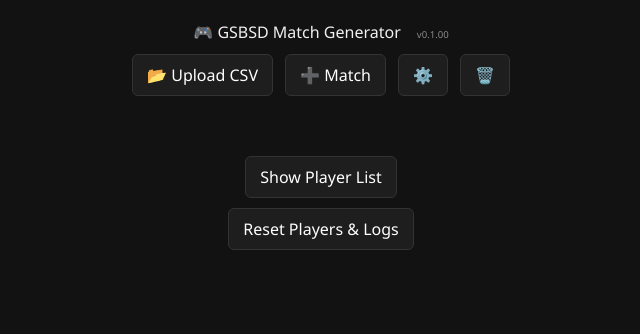
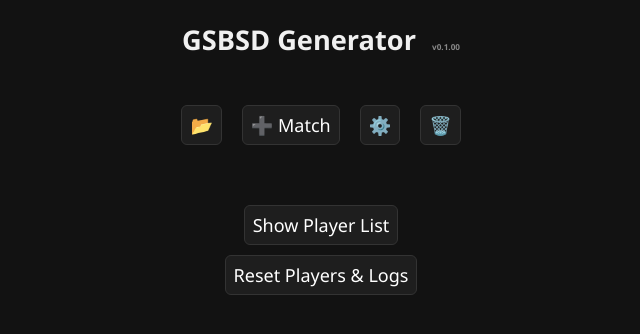
Before and after one commit to Mihka-el/GSBSD, a React (Create React App) app: page / in a window 1280 px wide. Shown: the top 334 px of the page, without its empty margins (319-959 px from the left). Built offline with nearby package versions, Linux system fonts and the light colour scheme.

Commit message:
ScreenSize

```diff
--- a/src/App.css
+++ b/src/App.css
@@ -16,23 +16,40 @@ body {
   text-align: center;
   margin-bottom: 20px;
 }
+.header h1 {
+  font-size: 1.7rem; /* Adjust the title size as needed */
+  font-weight: bold; /* Make sure the title stands out */
+  margin-bottom: 20px; /* Optional, to add space below the title */
+}
 
+.header span {
+  font-size: 0.6em; /* Keep the version smaller */
+  margin-left: 1rem;
+  color: #888;
+}
 .menu {
   display: flex;
-  justify-content: center;
-  gap: 12px;
-  flex-wrap: wrap;
-  margin-top: 10px;
+  gap: 20px; /* Space between buttons */
+  justify-content: center; /* Ensure buttons are horizontally centered */
+  flex-wrap: nowrap; /* Ensure buttons do not wrap to the next line */
 }
 
 button {
   background-color: #1e1e1e;
   color: white;
   border: 1px solid #333;
-  padding: 8px 14px;
+  padding: 4px 8px; /* Reduce padding to fit the icon size */
   border-radius: 6px;
   cursor: pointer;
   transition: background-color 0.2s;
+  display: inline-flex;
+  justify-content: center;
+  align-items: center;
+  width: auto;
+  min-width: 40px; /* Set a smaller width */
+  height: 40px; /* Set a height that fits the icon size */
+  font-size: 18px; /* Reduce font size to match the icon size */
+  line-height: 0; /* Ensure no extra line height */
 }
 
 button:hover {
@@ -145,25 +162,22 @@ button:hover {
 
 @media (max-width: 600px) {
   .menu {
+    flex-direction: row; /* Ensure buttons are always horizontal */
+    align-items: center; /* Ensure buttons align properly vertically */
+  }
+
+  .menu button {
+    min-width: 40px; /* Smaller minimum width */
+    width: auto; /* Buttons will not expand to 100% width on small screens */
+  }
+
+  .upload-box {
+    margin-top: 20px;
+  }s
+
+  .actions {
     flex-direction: column;
+    gap: 15px;
     align-items: center;
   }
-  .match-grid {
-    grid-template-columns: 1fr;
-  }
 }
-
-input[type="text"],
-input[type="number"] {
-  background-color: #1e1e1e;
-  color: #ffffff; /* or #f0f0f0 */
-  border: 1px solid #444;
-  padding: 6px 10px;
-  border-radius: 6px;
-  outline: none;
-}
-
-input[type="text"]::placeholder,
-input[type="number"]::placeholder {
-  color: #888;
-}
--- a/src/App.js
+++ b/src/App.js
@@ -1,4 +1,3 @@
-// 🎮 App.js (Revamped with Card Layout)
 import React, { useState } from "react";
 import Papa from "papaparse";
 import "./App.css";
@@ -116,24 +115,29 @@ function App() {
     <div className="app">
       <header className="header">
         <h1>
-          🎮 GSBSD Match Generator
+          GSBSD Generator
           <span
-            style={{ fontSize: "0.6em", marginLeft: "1rem", color: "#888" }}
+            style={{ fontSize: "0.3em", marginLeft: "1rem", color: "#888" }}
           >
             v0.1.00
           </span>
         </h1>
+		<br />
+
+		<div className="button-container">
        <div className="menu">
-          <button onClick={() => setShowUpload(!showUpload)}>
-            {showUpload ? "Hide Upload" : "📂 Upload CSV"}
+  <button
+    className="upload-button"
+    onClick={() => setShowUpload(!showUpload)}
+  >
+    {showUpload ? "Hide Upload" : "📂"}
   </button>
   <button onClick={generateOneMatch}>➕ Match</button>
-          <button onClick={() => setShowAdvancedOptions(!showAdvancedOptions)}>
-            ⚙️
-          </button>
+  <button onClick={() => setShowAdvancedOptions(!showAdvancedOptions)}>⚙️</button>
   <button onClick={() => setDeleteMode(!deleteMode)}>
     {deleteMode ? "🔒" : "🗑️"}
   </button>
+</div>
 </div>
       </header>
 
```
Lines whose indentation alone changed are shown as unchanged.
